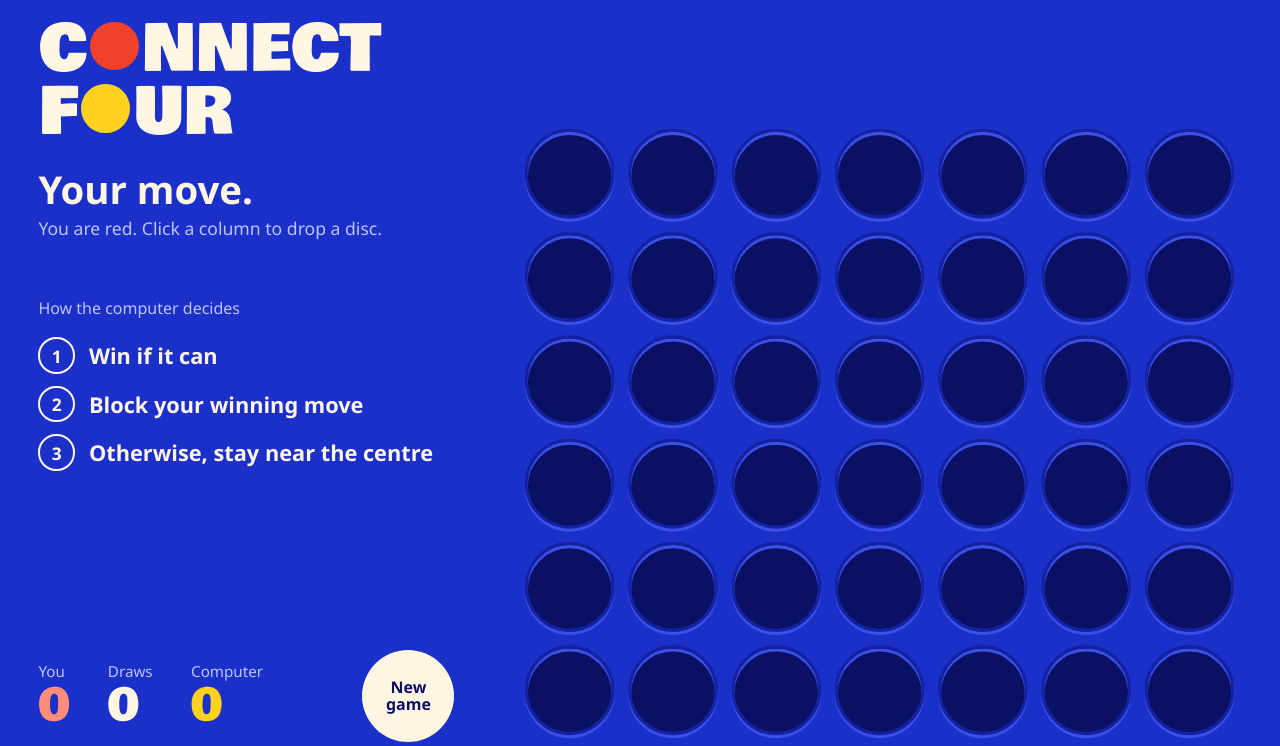
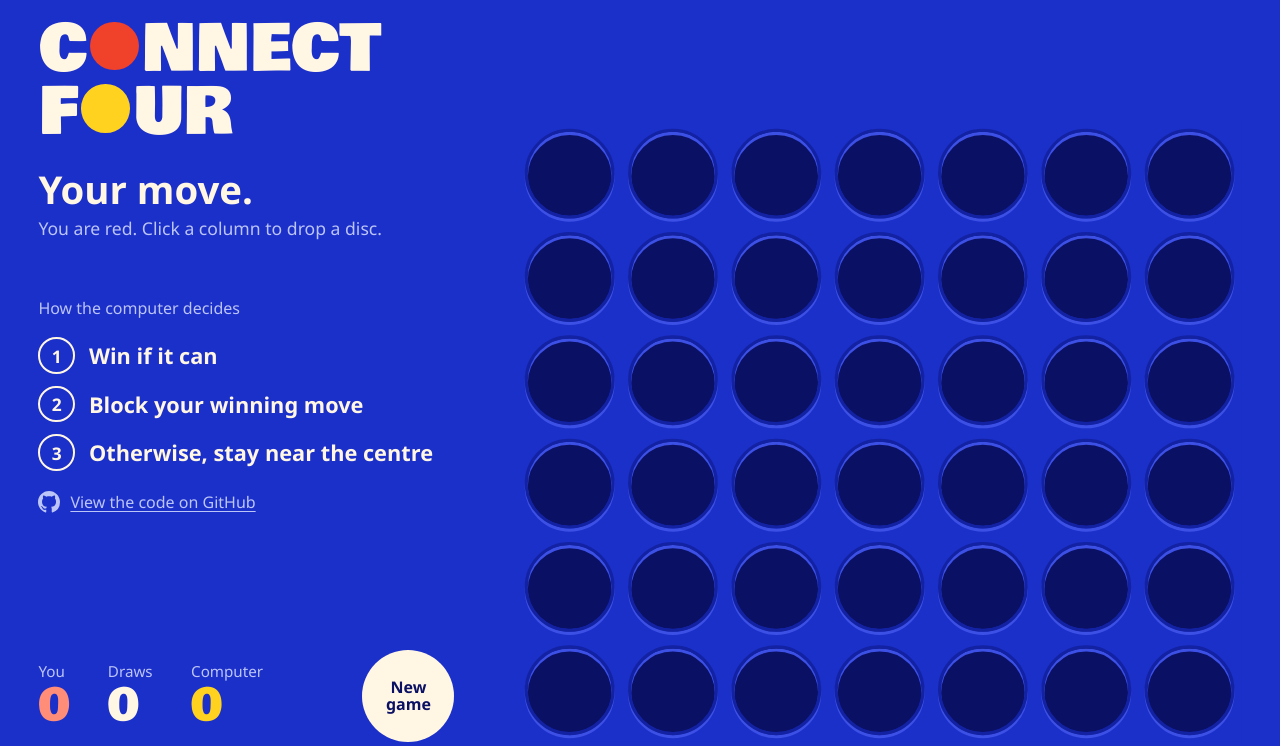
Before and after one commit to Anam-Siddiqui1/connect-4, a Flask app: page / in a window 1280 px wide. Shown: the part 20-766 px from the top of the page. Run offline with Flask 3, Linux system fonts and the light colour scheme; some web fonts are replaced.

Commit message:
Add GitHub repository link to the page

```diff
--- a/public/style.css
+++ b/public/style.css
@@ -149,6 +149,34 @@ h2 {
   background: var(--yellow);
   border-color: var(--yellow);
   color: var(--ink);
+}
+
+/* GitHub link */
+.github-link {
+  display: inline-flex;
+  align-items: center;
+  gap: 10px;
+  margin-top: 14px;
+  color: var(--muted);
+  font-size: 1rem;
+  text-underline-offset: 3px;
+  transition: color 140ms;
+}
+
+.github-link svg {
+  flex: none;
+  width: 22px;
+  height: 22px;
+  fill: currentColor;
+}
+
+.github-link:hover {
+  color: var(--cream);
+}
+
+.github-link:focus-visible {
+  outline: 3px solid var(--cream);
+  outline-offset: 3px;
 }
 
 /* Scores */
--- a/templates/index.html
+++ b/templates/index.html
@@ -60,6 +60,12 @@
           <li data-rule="2"><span class="rule-number">2</span>Block your winning move</li>
           <li data-rule="3"><span class="rule-number">3</span>Otherwise, stay near the centre</li>
         </ol>
+        <a class="github-link" href="https://github.com/Anam-Siddiqui1/connect-4" target="_blank" rel="noopener">
+          <svg viewBox="0 0 16 16" aria-hidden="true">
+            <path d="M8 0C3.58 0 0 3.58 0 8c0 3.54 2.29 6.53 5.47 7.59.4.07.55-.17.55-.38 0-.19-.01-.82-.01-1.49-2.01.37-2.53-.49-2.69-.94-.09-.23-.48-.94-.82-1.13-.28-.15-.68-.52-.01-.53.63-.01 1.08.58 1.23.82.72 1.21 1.87.87 2.33.66.07-.52.28-.87.51-1.07-1.78-.2-3.64-.89-3.64-3.95 0-.87.31-1.59.82-2.15-.08-.2-.36-1.02.08-2.12 0 0 .67-.21 2.2.82.64-.18 1.32-.27 2-.27.68 0 1.36.09 2 .27 1.53-1.04 2.2-.82 2.2-.82.44 1.1.16 1.92.08 2.12.51.56.82 1.27.82 2.15 0 3.07-1.87 3.75-3.65 3.95.29.25.54.73.54 1.48 0 1.07-.01 1.93-.01 2.2 0 .21.15.46.55.38A8.013 8.013 0 0016 8c0-4.42-3.58-8-8-8z"/>
+          </svg>
+          View the code on GitHub
+        </a>
       </div>
 
       <div class="score-row">
```
